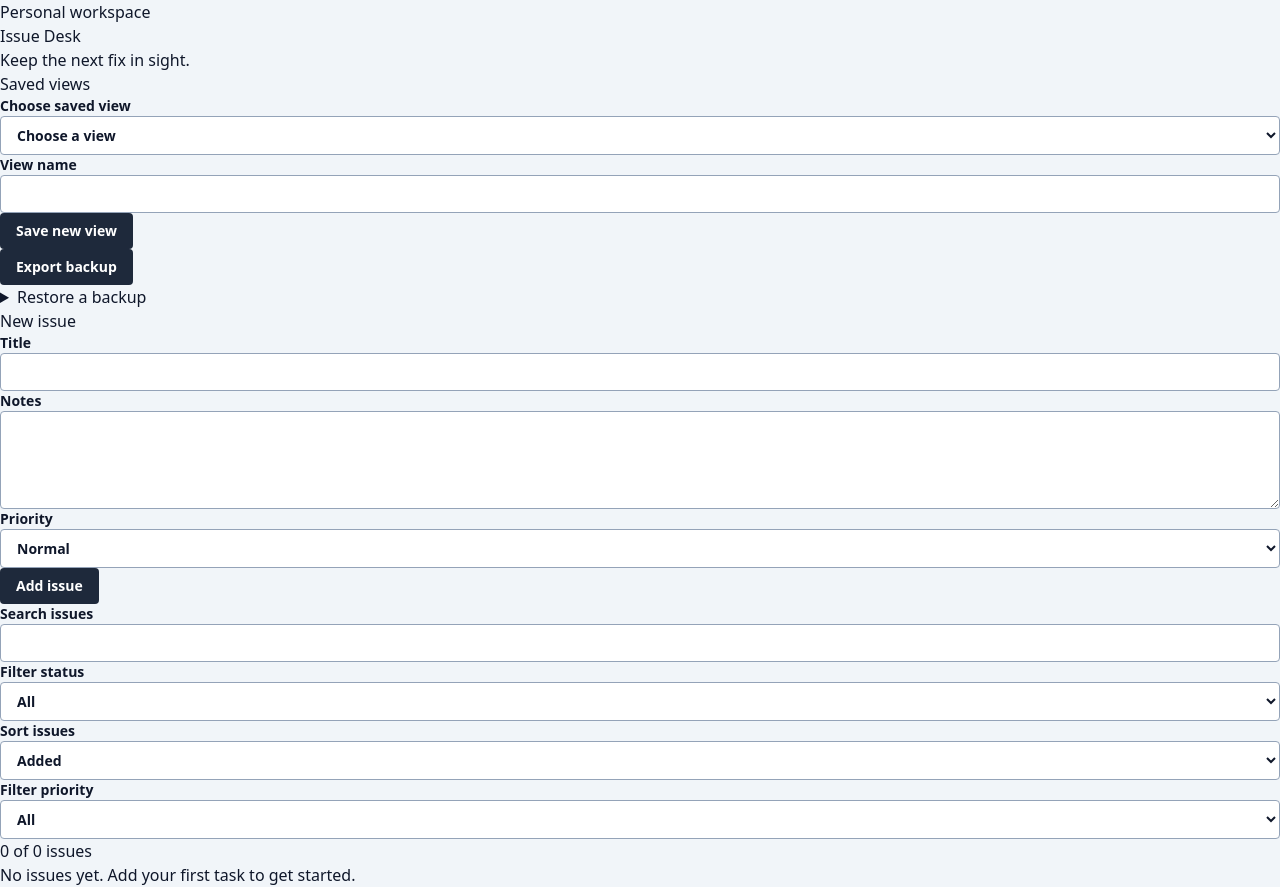
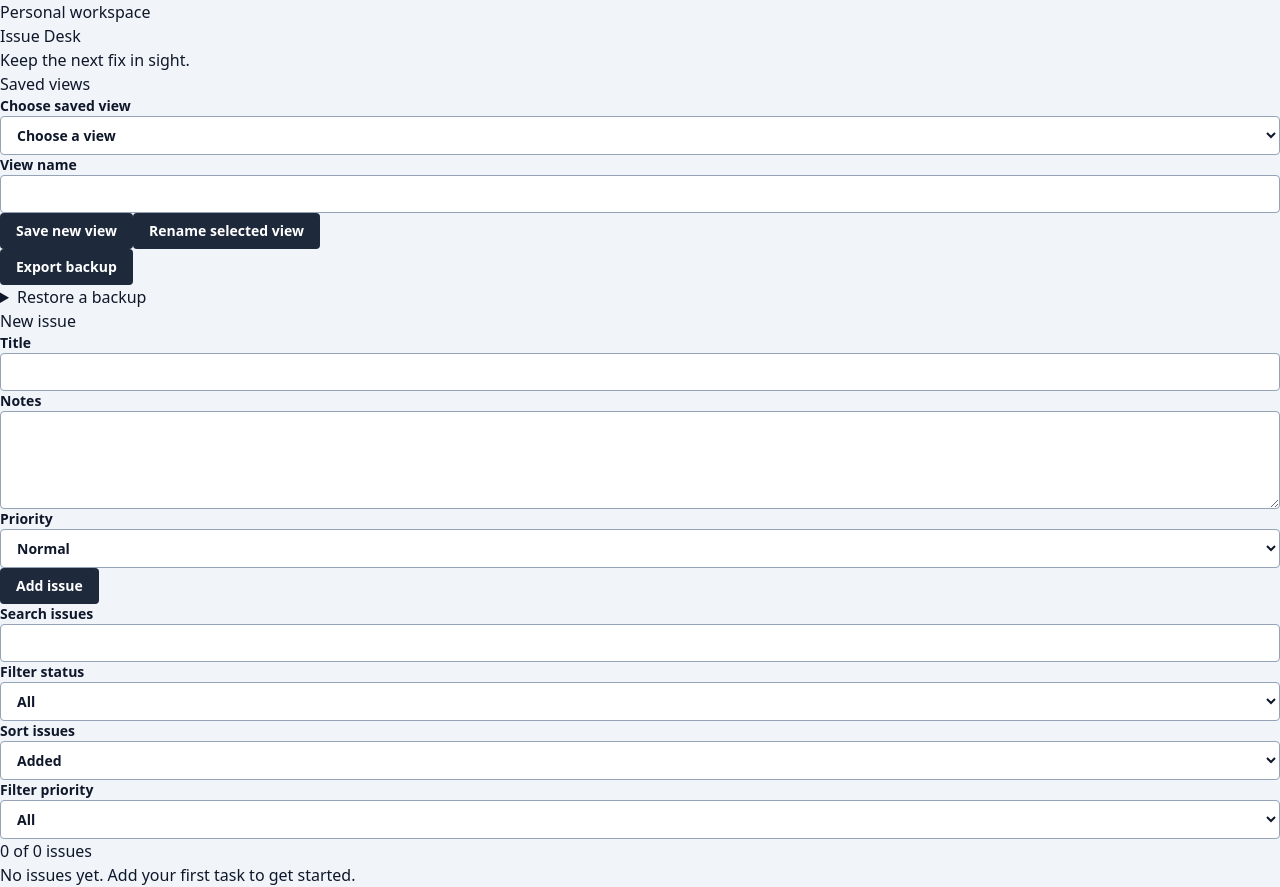
Before and after one commit to kirkduchesne/cairn, a React (Vite) app: page / in a window 1280 px wide. Built offline with nearby package versions, Linux system fonts and the light colour scheme.

Commit message:
feat: rename saved views

```diff
--- a/src/SavedViews.tsx
+++ b/src/SavedViews.tsx
@@ -34,6 +34,10 @@ export function SavedViews({ query, onApply }: { query: Query; onApply: (query:
         const view = { id: Date.now().toString(36) + Math.random().toString(36).slice(2), name: name.trim(), query };
         if (save([...views, view])) setName('');
       }}>Save new view</button>
+      <button type="button" disabled={!selected} onClick={() => {
+        if (!name.trim()) { setMessage('Enter the new view name.'); return; }
+        if (save(views.map(view => view.id === selected ? { ...view, name: name.trim() } : view))) setName('');
+      }}>Rename selected view</button>
     </fieldset>
     <p role="status">{message}</p>
   </section>;
```
